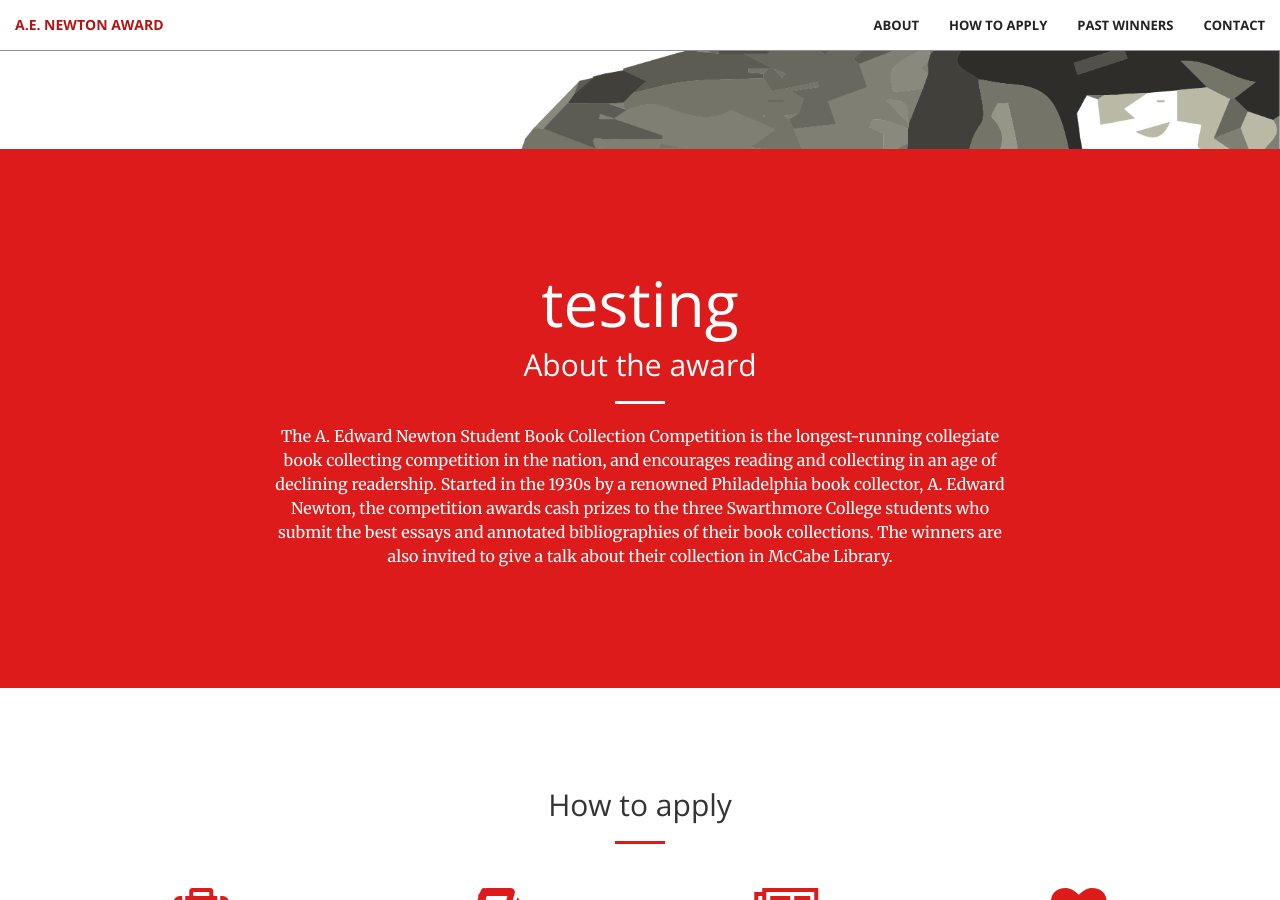
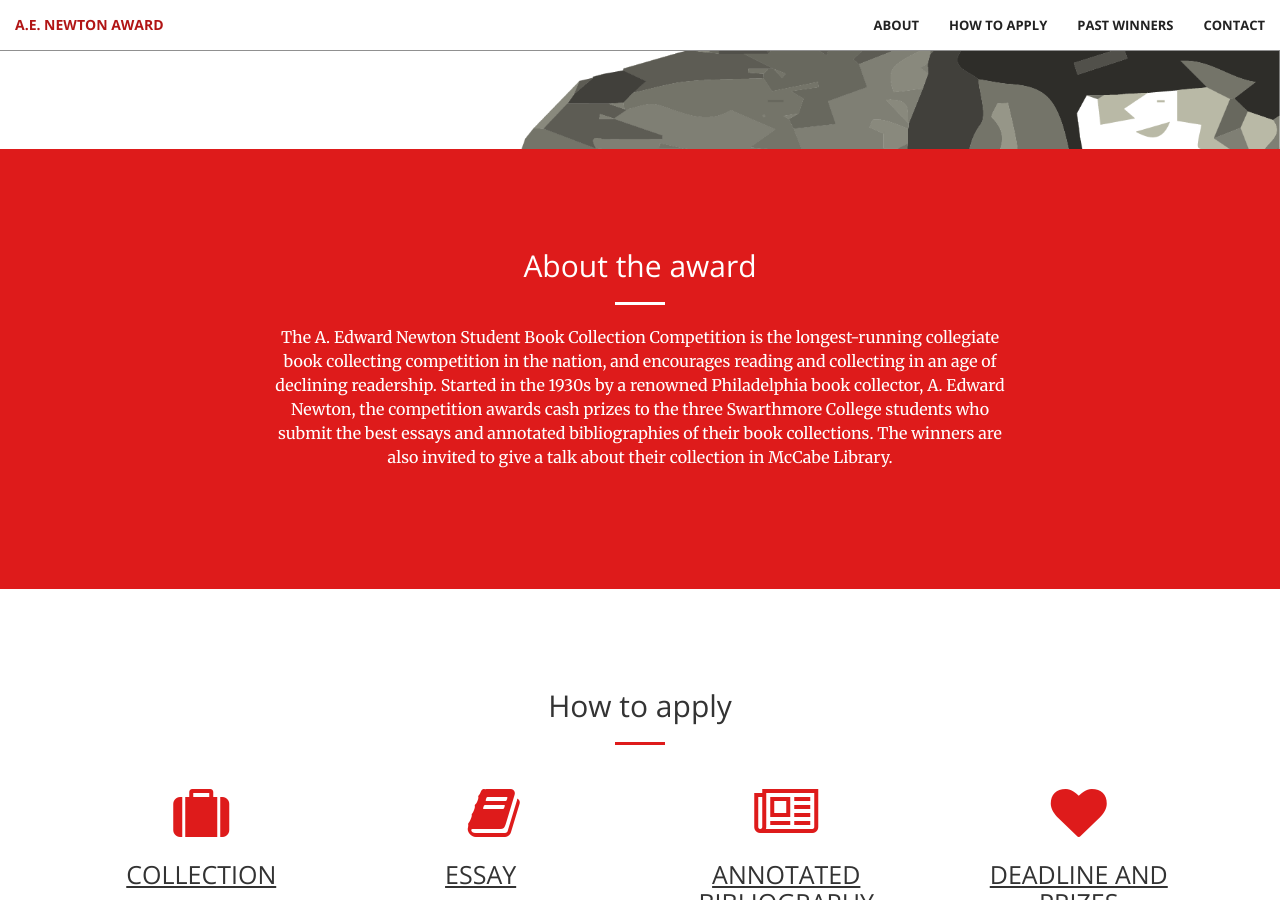
Before and after one commit to swat-ds/bookaward.swarthmore.edu, a Jekyll site: the page built from index.html, in a window 1280 px wide and 900 px high, scrolled down 751 px. Built offline with Jekyll 4.4.1, drawn with Linux system fonts in a browser that asks for light colours; nearby versions of some CDN libraries; library files that are not in the unit come from our copies.

Commit message:
tests webhook

```diff
--- a/_includes/call-to-action.html
+++ b/_includes/call-to-action.html
@@ -2,7 +2,6 @@
     <div class="container">
         <div class="row">
             <div class="col-lg-8 col-lg-offset-2 text-center">
-                <h1>testing</h1>
                 <h2 class="section-heading">About the award</h2>
                 <hr class="light">
                 <p class="text-faded">The A. Edward Newton Student Book Collection Competition is the longest-running collegiate book collecting competition in the nation, and encourages reading and collecting in an age of declining readership. Started in the 1930s by a renowned Philadelphia book collector, A. Edward Newton, the competition awards cash prizes to the three Swarthmore College students who submit the best essays and annotated bibliographies of their book collections. The winners are also invited to give a talk about their collection in McCabe Library.</p>
```
